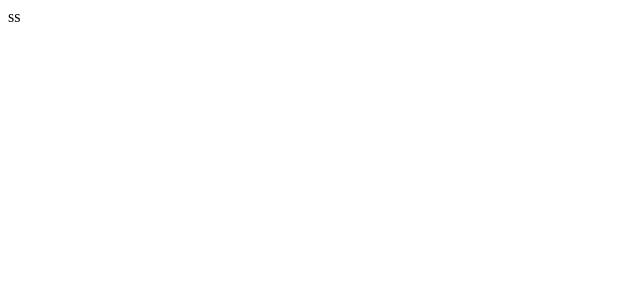
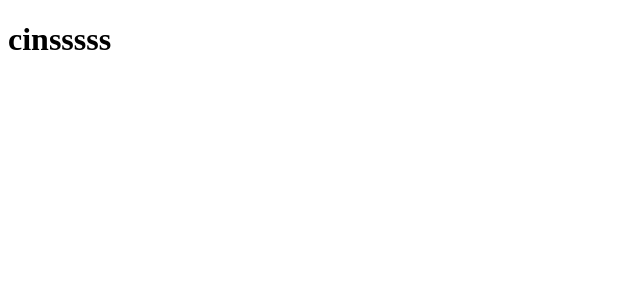
Before and after one commit to j2noo/Coin-Tracker, a React (Create React App) app: page / in a window 1280 px wide. Shown: the top 300 px of the page, without its empty margins (0-640 px from the left). Built offline with nearby package versions, Linux system fonts and the light colour scheme.

Commit message:
coin 및 coins 라우터 세팅

```diff
--- a/src/App.tsx
+++ b/src/App.tsx
@@ -1,8 +1,9 @@
 import React from "react";
 import logo from "./logo.svg";
+import Router from "./Router";
 
 function App() {
-  return <div className="App">ss</div>;
+  return <Router></Router>;
 }
 
 export default App;
--- a/src/Router.tsx
+++ b/src/Router.tsx
@@ -5,11 +5,11 @@ function Router() {
   return (
     <BrowserRouter>
       <Switch>
-        <Route path="/">
-          <Coins></Coins>
-        </Route>
         <Route path="/:coinId">
           <Coin></Coin>
+        </Route>
+        <Route exact path="/">
+          <Coins></Coins>
         </Route>
       </Switch>
     </BrowserRouter>
--- a/src/routes/Coin.tsx
+++ b/src/routes/Coin.tsx
@@ -1,4 +1,15 @@
+import { useParams } from "react-router-dom";
+
+interface RouteParams {
+  coinId: string;
+}
+
 function Coin() {
-  return <h1>coin.tsx</h1>;
+  // const coinId = useParams<RouteParams>();
+  const {coinId} = useParams<RouteParams>();
+
+  console.log(coinId);
+  return <h1>coinid : {-coinId}</h1>;
+
 }
 export default Coin;
--- a/src/routes/Coins.tsx
+++ b/src/routes/Coins.tsx
@@ -1,4 +1,4 @@
 function Coins() {
-  return <h1>cinsssss</h1>>
+  return <h1>cinsssss</h1>
 }
 export default Coins;
```
